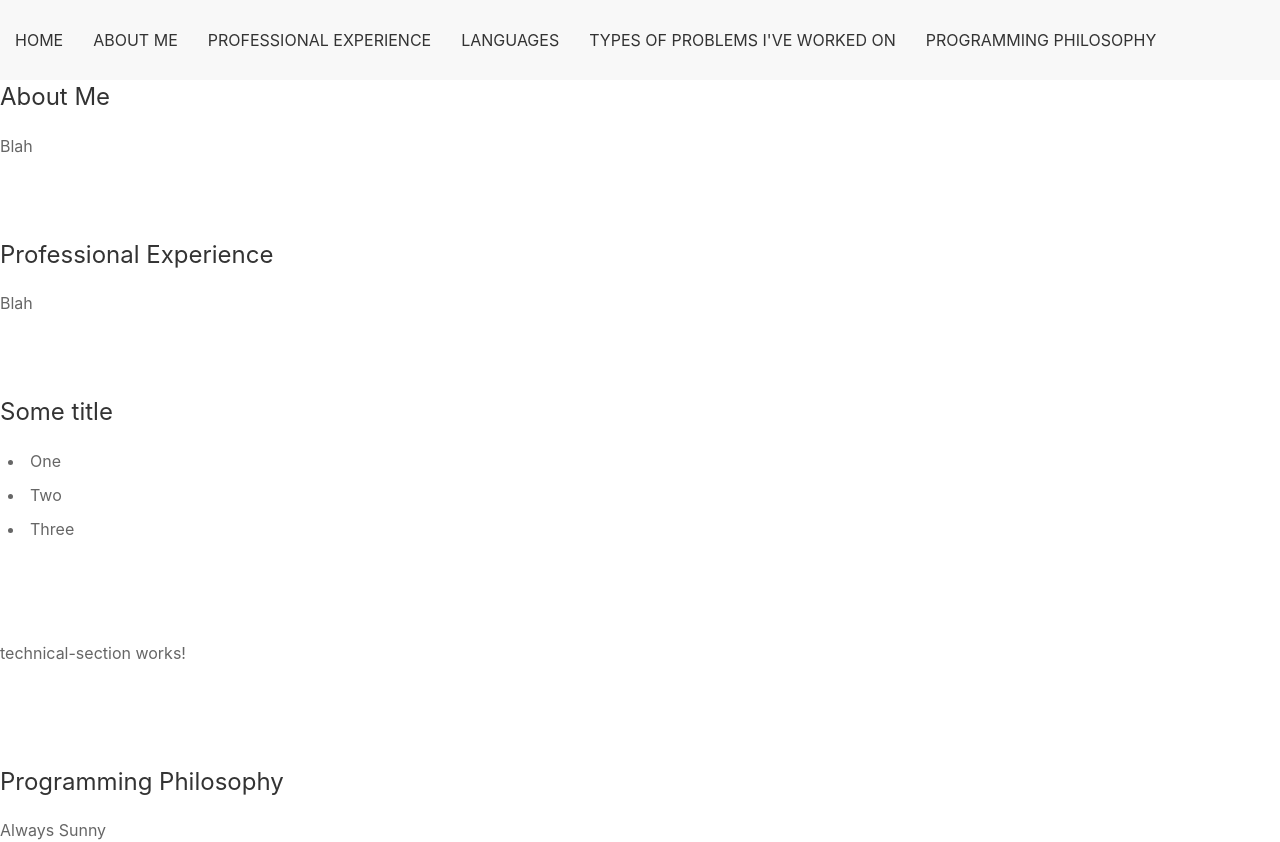
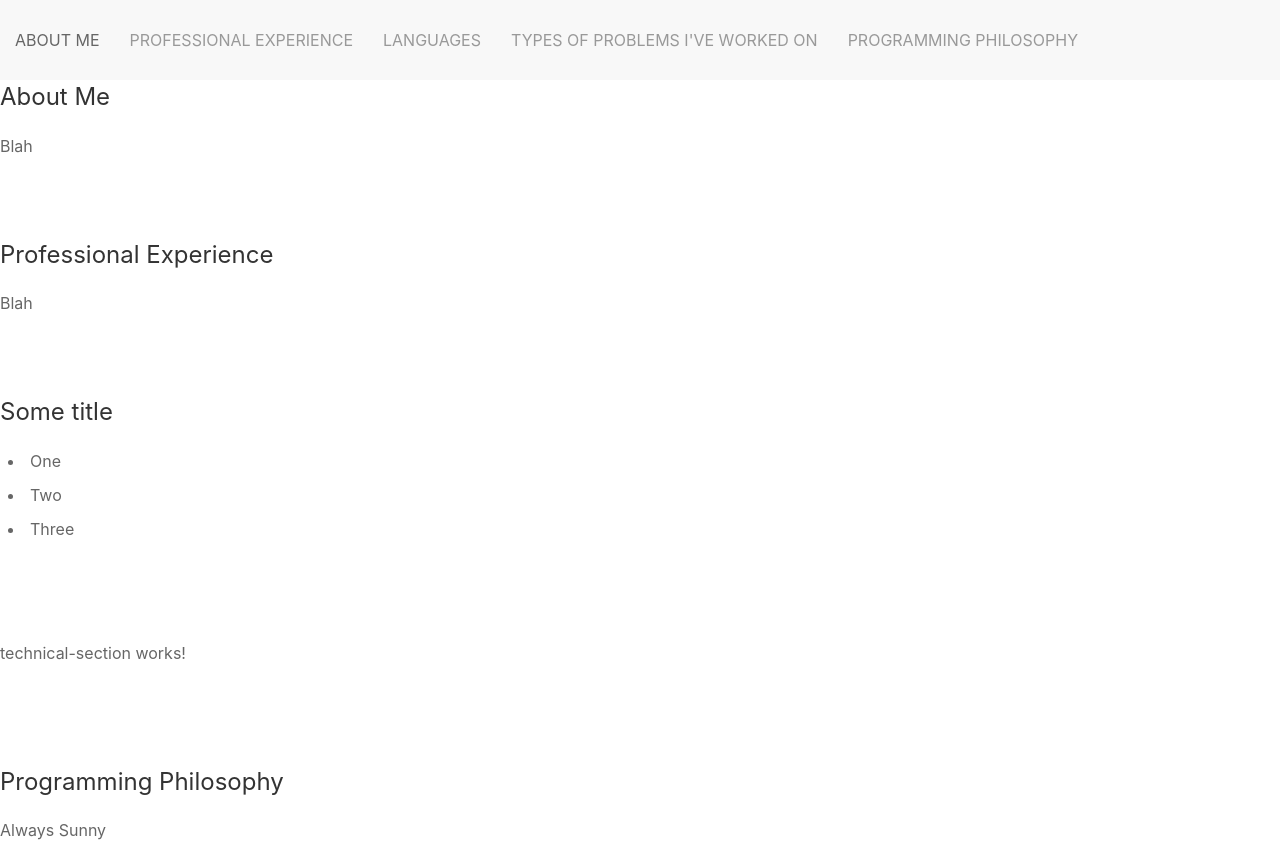
Before and after one commit to hudson7557/professional-site-2, an Angular app: page / in a window 1280 px wide. Built offline with nearby package versions, Linux system fonts and the light colour scheme.

Commit message:
Dealing with routerLinkActive issues

```diff
--- a/src/app/context.service.ts
+++ b/src/app/context.service.ts
@@ -4,9 +4,7 @@ import { AppData } from './models/app-data';
 @Injectable()
 export class AppContext {
 
-    /*
-    Provides stubbed data to aid in development
-    */
+    /** Provides stubbed data to aid in development. */
     public getData(): AppData {
         let stubData: AppData = {
             data: [
--- a/src/app/navbar/navbar.component.html
+++ b/src/app/navbar/navbar.component.html
@@ -2,13 +2,12 @@
     class="uk-navbar uk-navbar-container"
 >
     <ul class="uk-navbar-nav">
-        <li class="uk-active">
-            <a routerLink="./">Home</a>
-        </li>
-        <li *ngFor="let data of appData.data"
-            class="uk-active"
-        >
-            <a routerLink="./" fragment="{{data.anchor}}">{{data.title}}</a>
+        <li *ngFor="let data of appData.data">
+            <a routerLink="./"
+                fragment="{{data.anchor}}"
+            >
+                {{data.title}}
+            </a>
         </li>
     </ul>
 </nav>
```
Also changed, not shown: src/app/Notes.md (+4 -3 lines), 1 other file (tests, documents, lock files or other folders).
